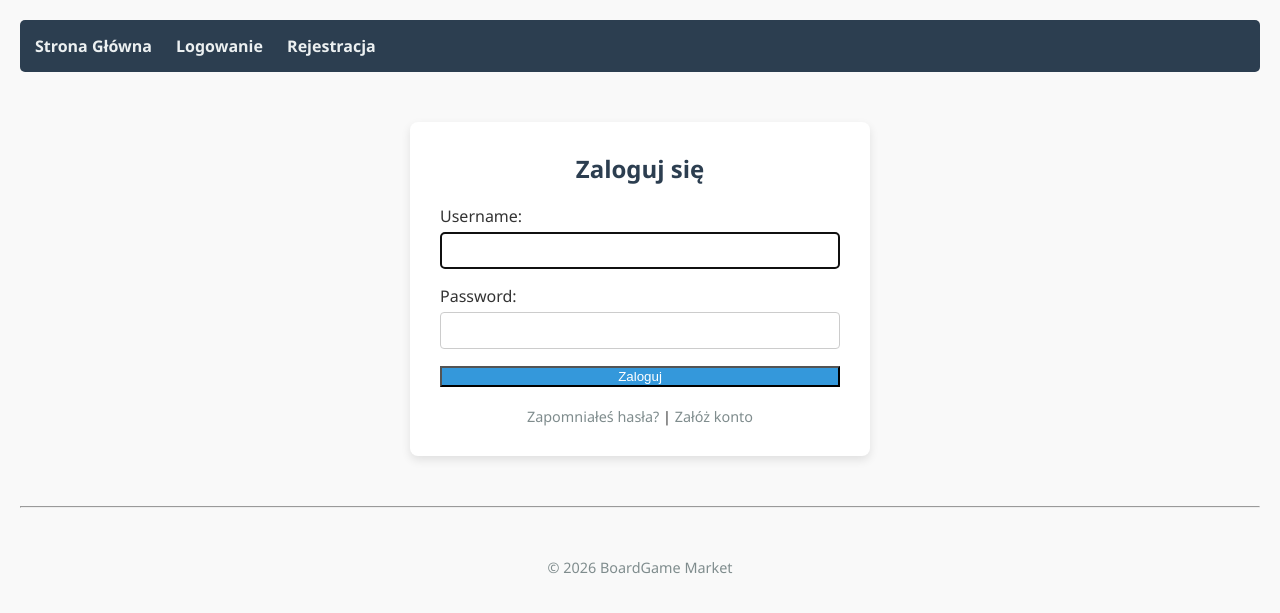
After one commit to Wysocki-Piotr/board-games-marketplace-django-web-app, a Django app: page /login/ in a window 1280 px wide. The commit adds this page. Shown: the top 613 px of the page. Run offline with Django 5.2, Linux system fonts and the light colour scheme.

Commit message:
add login and registration

```diff
--- a/config/settings.py
+++ b/config/settings.py
@@ -94,8 +94,9 @@ USE_I18N = True
 
 USE_TZ = True
 
+LOGIN_REDIRECT_URL = 'market:listing_list'
 
-# Static files (CSS, JavaScript, Images)
-# https://docs.djangoproject.com/en/6.0/howto/static-files/
+LOGOUT_REDIRECT_URL = 'market:listing_list'
+
 
 STATIC_URL = 'static/'
--- a/config/urls.py
+++ b/config/urls.py
@@ -6,6 +6,7 @@ from django.conf.urls.static import static
 urlpatterns = [
     path('admin/', admin.site.urls),
     path('', include('market.urls')),
+    path('accounts/', include('django.contrib.auth.urls')),
 ]
 
 if settings.DEBUG:
--- a/market/static/css/style.css
+++ b/market/static/css/style.css
@@ -107,7 +107,6 @@ footer {
     box-shadow: 0 4px 6px rgba(0,0,0,0.05);
 }
 
-/* Responsywność - na telefonach kolumny pod sobą */
 @media (max-width: 768px) {
     .detail-container {
         flex-direction: column;
@@ -203,3 +202,97 @@ footer {
     font-size: 0.85em;
     color: #7f8c8d;
 }
+
+.auth-container {
+    max-width: 400px;
+    margin: 50px auto;
+    background: white;
+    padding: 30px;
+    border-radius: 8px;
+    box-shadow: 0 4px 10px rgba(0,0,0,0.1);
+}
+
+.auth-header {
+    margin-top: 0;
+    color: #2c3e50;
+    text-align: center;
+    margin-bottom: 20px;
+}
+
+form p {
+    margin-bottom: 15px;
+}
+
+form input[type="text"],
+form input[type="password"],
+form input[type="email"],
+form input[type="number"],
+form select,
+form textarea {
+    width: 100%;
+    padding: 10px;
+    margin-top: 5px;
+    border: 1px solid #ccc;
+    border-radius: 4px;
+    box-sizing: border-box;
+}
+
+.btn-primary {
+    background-color: #3498db;
+    color: white;
+    width: 100%; /* Pełna szerokość w formularzach */
+}
+
+.btn-primary:hover {
+    background-color: #2980b9;
+}
+
+.btn-success {
+    background-color: #27ae60;
+    color: white;
+}
+
+.btn-success:hover {
+    background-color: #219150;
+}
+
+.btn-logout {
+    background: transparent;
+    border: 1px solid #e74c3c;
+    color: #e74c3c;
+    padding: 5px 10px;
+    font-size: 0.9em;
+}
+
+.btn-logout:hover {
+    background: #e74c3c;
+    color: white;
+}
+
+.auth-links {
+    margin-top: 20px;
+    text-align: center;
+    font-size: 0.9em;
+}
+
+.auth-links a {
+    color: #7f8c8d;
+    text-decoration: none;
+}
+
+.auth-links a:hover {
+    color: #3498db;
+    text-decoration: underline;
+}
+
+.status-badge {
+    padding: 15px;
+    border-radius: 4px;
+    margin-bottom: 20px;
+    color: white;
+    text-align: center;
+    font-weight: bold;
+}
+
+.status-owner { background-color: #f39c12; }
+.status-sold { background-color: #e74c3c; }
--- a/market/templates/market/base.html
+++ b/market/templates/market/base.html
@@ -4,26 +4,33 @@
     <meta charset="UTF-8">
     <title>BoardGame Market</title>
     <link rel="stylesheet" href="{% static 'css/style.css' %}">
-    <style>
-        body { font-family: sans-serif; padding: 20px; }
-        nav { background: #333; padding: 10px; margin-bottom: 20px; }
-        nav a { color: white; text-decoration: none; margin-right: 15px; }
-        .card { border: 1px solid #ddd; padding: 10px; margin-bottom: 10px; width: 300px; }
-        .price { color: green; font-weight: bold; }
-    </style>
 </head>
 <body>
 
     <nav>
         <a href="/">Strona Główna</a>
         {% if user.is_authenticated %}
-            <span style="color: #bdc3c7;">Witaj, {{ user.username }}!</span>
-        {% else %}
-            <a href="/admin/">Logowanie (Admin)</a>
-        {% endif %}
+            <a href="{% url 'market:create_listing' %}" class="nav-add-btn">+ Dodaj Grę</a>
+
+                    <form action="{% url 'logout' %}" method="post" style="display: inline;">
+                        {% csrf_token %}
+                        <button type="submit" class="btn btn-logout">Wyloguj</button>
+                    </form>
+                {% else %}
+                    <a href="{% url 'login' %}">Logowanie</a>
+                    <a href="{% url 'market:register' %}">Rejestracja</a>
+                {% endif %}
     </nav>
 
     <div class="container">
+        {% if messages %}
+            {% for message in messages %}
+                <div class="alert {{ message.tags }}" style="padding: 10px; background: #d4edda; color: #155724; margin-bottom: 20px; border-radius: 4px;">
+                    {{ message }}
+                </div>
+            {% endfor %}
+        {% endif %}
+
         {% block content %}
         {% endblock %}
     </div>
--- a/market/templates/market/listing_list.html
+++ b/market/templates/market/listing_list.html
@@ -9,7 +9,7 @@
                 <div class="card">
                 <a href="{% url 'market:listing_detail' listing.id %}" class="card-link-wrapper">
                     {% if listing.image %}
-                        <img src="{{ listing.image.url }}" alt="{{ listing.game.title }}" style="width: 100%; height: 200px; object-fit: cover;">
+                        <img src="{{ listing.image.url }}" alt="{{ listing.game.title }}">
                     {% else %}
                         <div class="no_photo">Brak zdjęcia</div>
                     {% endif %}
--- /dev/null
+++ b/market/templates/registration/login.html
@@ -0,0 +1,18 @@
+{% extends 'market/base.html' %}
+
+{% block content %}
+<div class="auth-container">
+    <h2 class="auth-header">Zaloguj się</h2>
+
+    <form method="post">
+        {% csrf_token %}
+        {{ form.as_p }}
+        <button type="submit" class="btn btn-primary">Zaloguj</button>
+    </form>
+
+    <div class="auth-links">
+        <a href="{% url 'password_reset' %}">Zapomniałeś hasła?</a> |
+        <a href="{% url 'market:register' %}">Załóż konto</a>
+    </div>
+</div>
+{% endblock %}
--- a/market/urls.py
+++ b/market/urls.py
@@ -1,9 +1,15 @@
 from django.urls import path
 from . import views
+from django.contrib.auth import views as auth_views
 
 app_name = 'market'
 
 urlpatterns = [
     path('', views.listing_list, name='listing_list'),
     path('listing/<int:pk>/', views.listing_detail, name='listing_detail'),
+    path('register/', views.register, name='register'),
+    path('add/', views.create_listing, name='create_listing'),
+    path('listing/<int:pk>/kup/', views.kup_gre, name='buy_listing'),
+    path('login/', auth_views.LoginView.as_view(), name='login'),
+    path('logout/', auth_views.LogoutView.as_view(), name='logout'),
 ]
```
Also changed, not shown: market/forms.py (added, +16 -0 lines), market/templates/market/create_listing.html (added, +14 -0 lines), market/templates/market/listing_detail.html (+26 -2 lines), market/templates/registration/register.html (added, +17 -0 lines), market/views.py (+52 -1 lines), game_photos/mafia_fhslP4D.jpg (added).
